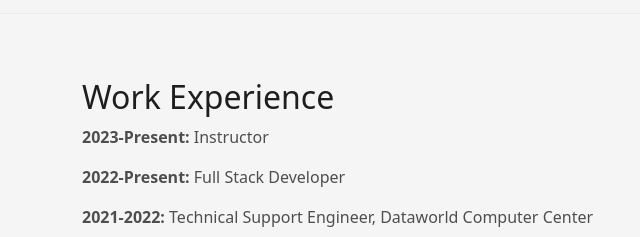
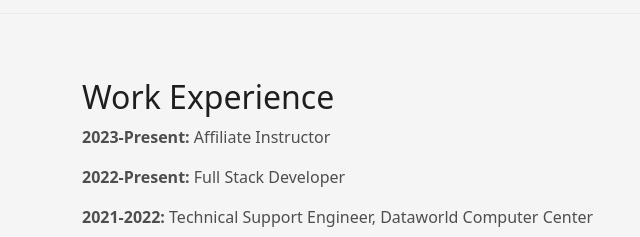
Before and after one commit to weljC/weljC.github.io, a plain HTML site: page index.html in a window 1280 px wide. Shown: the part 2169-2406 px from the top of the page, 0-640 px from the left. Drawn offline with Linux system fonts and the light colour scheme.

Commit message:
Update index.html

```diff
--- a/index.html
+++ b/index.html
@@ -149,7 +149,7 @@
                <div class="row">
                    <div class="col-md-12">
                        <h2>Work Experience</h2>
-                       <p><strong>2023-Present:</strong> Instructor</p>
+                       <p><strong>2023-Present:</strong> Affiliate Instructor</p>
                        <p><strong>2022-Present:</strong> Full Stack Developer</p>
                        <p><strong>2021-2022:</strong> Technical Support Engineer, Dataworld Computer Center</p>
                    </div>
```
